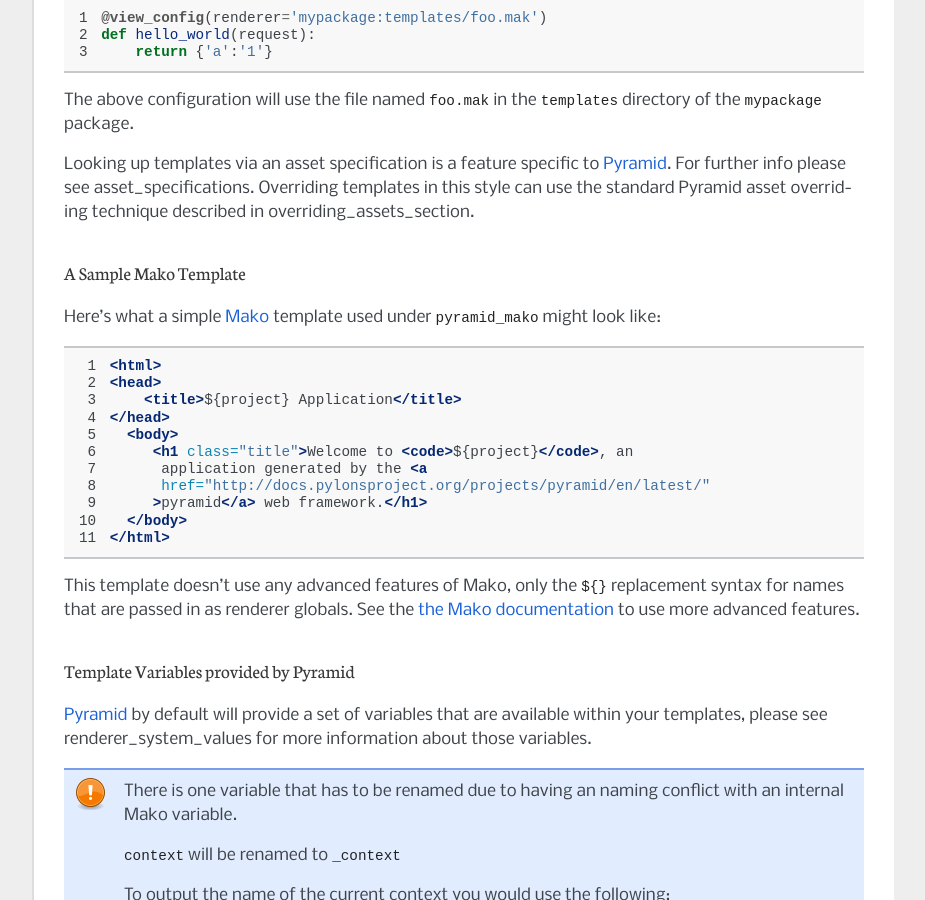
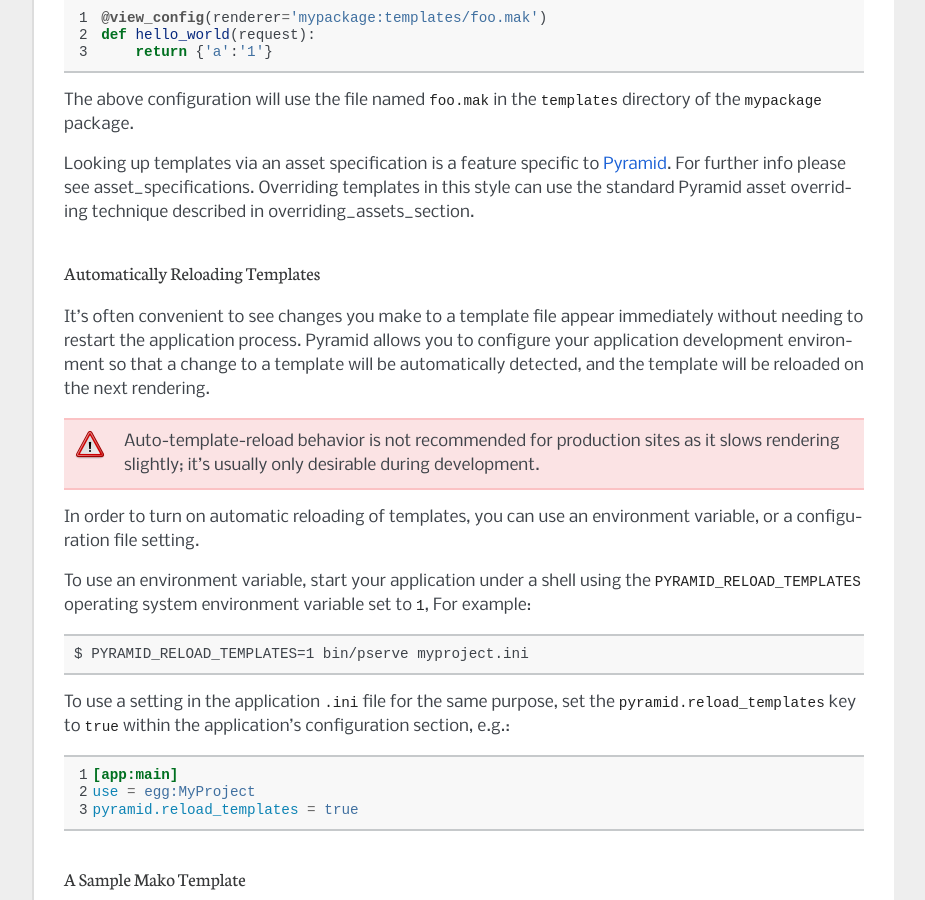
Before and after one commit to Pylons/pyramid_mako, a Sphinx documentation site: the page built from docs/index.rst, in a window 1280 px wide and 900 px high, scrolled down 2459 px. Shown: the whole window, without its empty margins (198-1123 px from the left). Built offline with Sphinx 7.4.7, drawn with Linux system fonts in a browser that asks for light colours; some of the changed text lies outside the part shown.

Commit message:
add narrative automatically-reloading-templates section

```diff
--- a/docs/index.rst
+++ b/docs/index.rst
@@ -151,6 +151,43 @@ Looking up templates via an asset specification is a feature specific to
 :term:`Pyramid`.  For further info please see :ref:`asset_specifications`.
 Overriding templates in this style can use the standard Pyramid asset
 overriding technique described in :ref:`overriding_assets_section`.
+
+.. _reload_templates_section:
+
+Automatically Reloading Templates
+---------------------------------
+
+It's often convenient to see changes you make to a template file appear
+immediately without needing to restart the application process.  Pyramid allows
+you to configure your application development environment so that a change to a
+template will be automatically detected, and the template will be reloaded on
+the next rendering.
+
+.. warning:: Auto-template-reload behavior is not recommended for
+             production sites as it slows rendering slightly; it's
+             usually only desirable during development.
+
+In order to turn on automatic reloading of templates, you can use an
+environment variable, or a configuration file setting.
+
+To use an environment variable, start your application under a shell
+using the ``PYRAMID_RELOAD_TEMPLATES`` operating system environment
+variable set to ``1``, For example:
+
+.. code-block:: text
+
+  $ PYRAMID_RELOAD_TEMPLATES=1 bin/pserve myproject.ini
+
+To use a setting in the application ``.ini`` file for the same
+purpose, set the ``pyramid.reload_templates`` key to ``true`` within the
+application's configuration section, e.g.:
+
+.. code-block:: ini
+  :linenos:
+
+  [app:main]
+  use = egg:MyProject
+  pyramid.reload_templates = true
 
 A Sample Mako Template
 ----------------------
```
